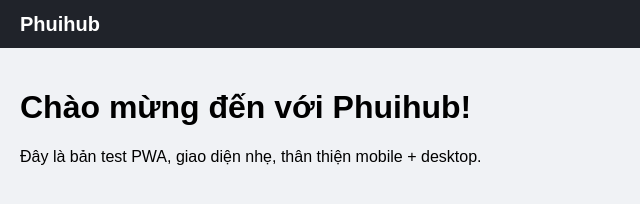
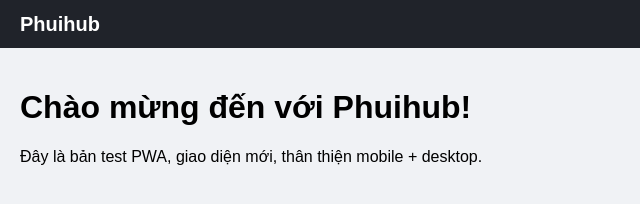
Before and after one commit to PhucPhamXuan/mario, a plain HTML site: page index.html in a window 1280 px wide. Shown: the full height of the page, 0-640 px from the left. Drawn offline with Linux system fonts and the light colour scheme.

Commit message:
Update index.html

```diff
--- a/index.html
+++ b/index.html
@@ -71,7 +71,7 @@
 
   <div class="content">
     <h1>Chào mừng đến với Phuihub!</h1>
-    <p>Đây là bản test PWA, giao diện nhẹ, thân thiện mobile + desktop.</p>
+    <p>Đây là bản test PWA, giao diện mới, thân thiện mobile + desktop.</p>
   </div>
 
   <!-- Đăng ký service worker -->
```
